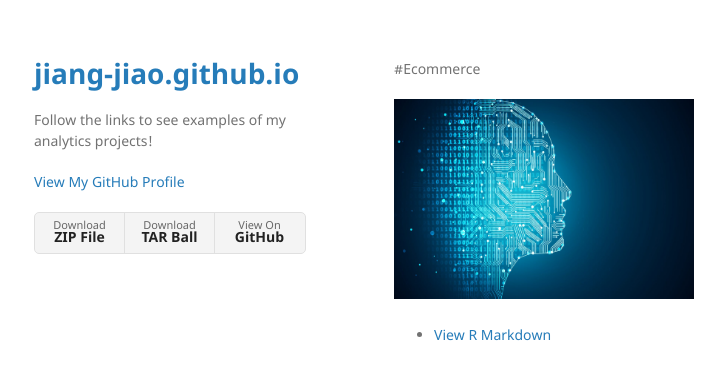
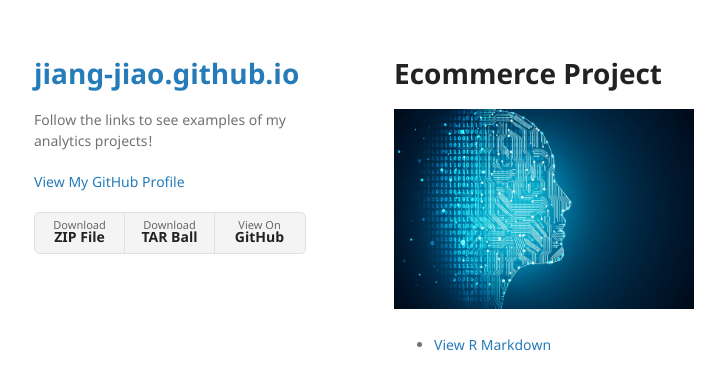
Before and after one commit to jiang-jiao/jiang-jiao.github.io, a Jekyll site: the page built from Ecommerce/index.md, in a window 1280 px wide. Shown: the top 390 px of the page, without its empty margins (176-901 px from the left). Built offline with Jekyll 4.4.1, drawn with Linux system fonts in a browser that asks for light colours; our own code applies the rules of GitHub Pages for plain Markdown files.

Commit message:
Update index.md

```diff
--- a/Ecommerce/index.md
+++ b/Ecommerce/index.md
@@ -1,4 +1,4 @@
-#Ecommerce
+# Ecommerce Project
 
 <img src="/Ecommerce/github3.jpg" width="300" height="200" class="img-responsive" alt="">
 
```
